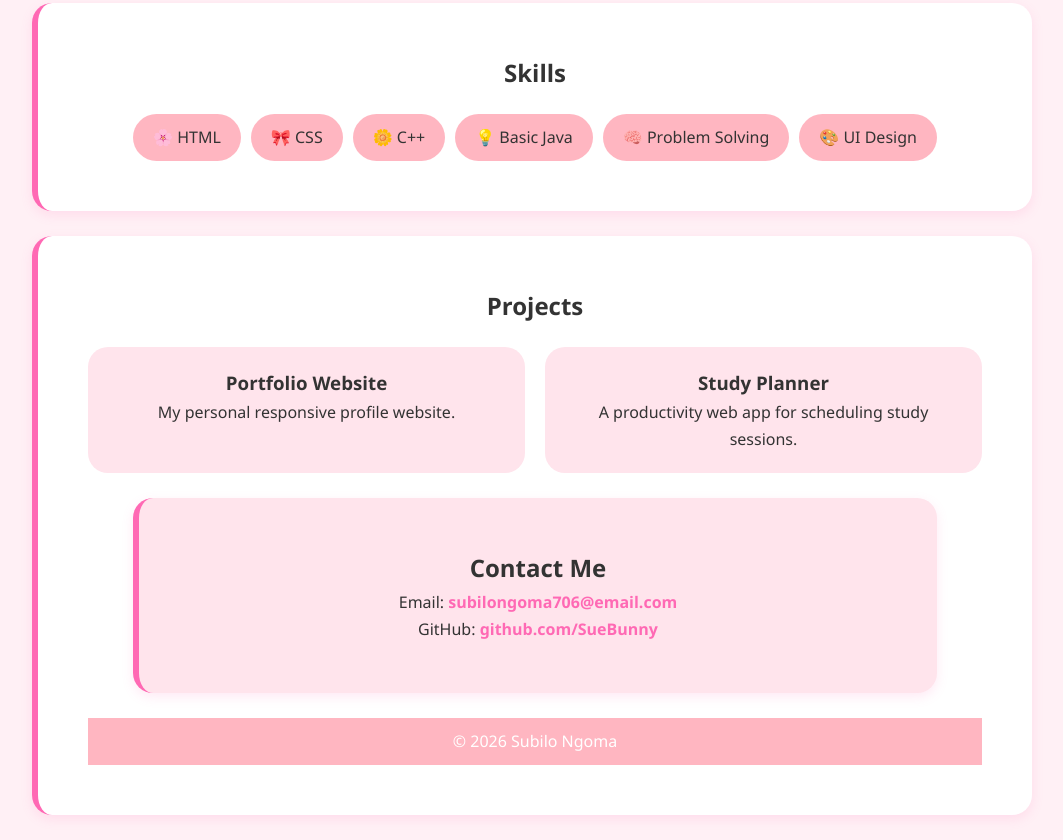
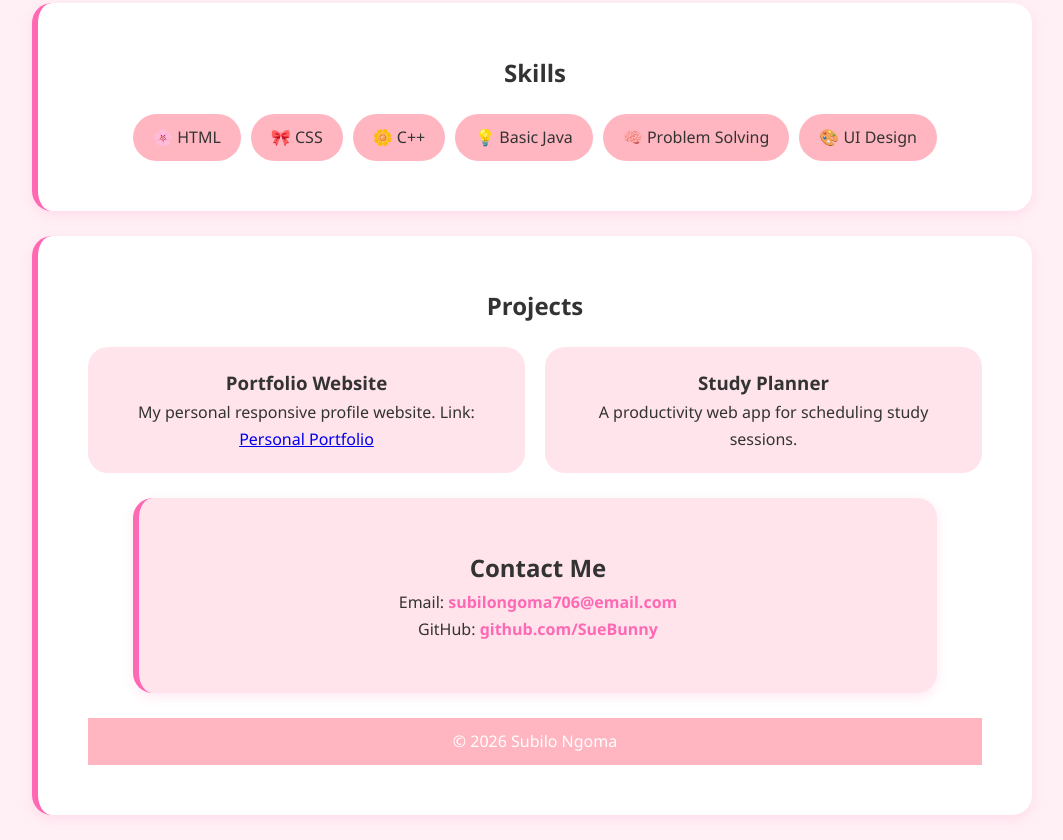
Before and after one commit to SueBunny/cs361-module1, a plain HTML site: page Index.html in a window 1280 px wide. Shown: the part 1058-1898 px from the top of the page, without its empty margins (108-1171 px from the left). Drawn offline with Linux system fonts and the light colour scheme; files whose address does not match are found by name.

Commit message:
Add Week 1 lab 1

```diff
--- a/Index.html
+++ b/Index.html
@@ -55,7 +55,12 @@
     <div class="projects-grid">
         <article class="card">
             <h3>Portfolio Website</h3>
-            <p>My personal responsive profile website.</p>
+            <p>My personal responsive profile website.
+                Link:
+                 <a href="https://github.com/SueBunny/Portfolio/tree/main" target="_blank">
+                 Personal Portfolio
+                </a>
+                </p>
         </article>
 
         <article class="card">
```
